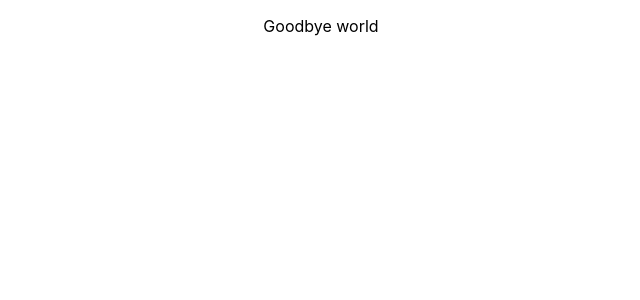
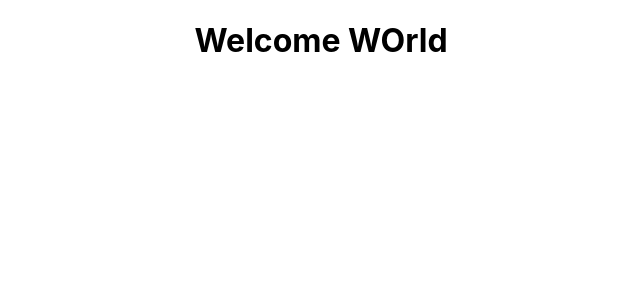
Before and after one commit to johnnyperdomo/collab, a React (Create React App) app: page / in a window 1280 px wide. Shown: the top 300 px of the page, without its empty margins (319-959 px from the left). Built offline with nearby package versions, Linux system fonts and the light colour scheme.

Commit message:
testing new feature

```diff
--- a/src/App.js
+++ b/src/App.js
@@ -3,7 +3,7 @@ import "./App.css";
 function App() {
     return (
         <div className="App">
-            <p>Goodbye world</p>
+            <h1>Welcome WOrld</h1>
         </div>
     );
 }
```
